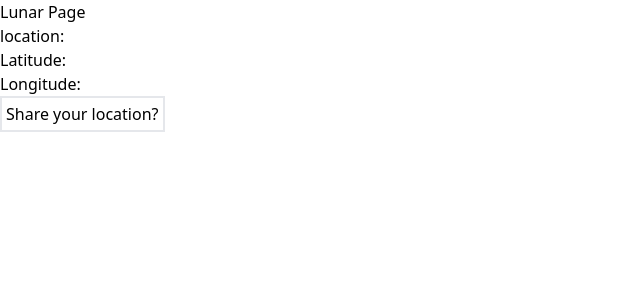
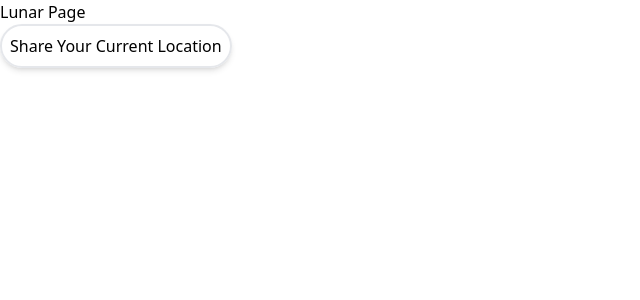
Before and after one commit to reactronauts/untitled-tide-app, a React (Vite) app: page /lunar in a window 1280 px wide. Shown: the top 300 px of the page, without its empty margins (0-640 px from the left). Built offline with nearby package versions, Linux system fonts and the light colour scheme.

Commit message:
fix: changed to render only button. Some styling added. Incomplete styling.

```diff
--- a/src/components/GetUserLocation.jsx
+++ b/src/components/GetUserLocation.jsx
@@ -12,10 +12,7 @@ export function GetUserLocation() {
 
     return(
         <div>
-            <p>location:</p>
-            <p>Latitude: {location.latitude}</p>
-            <p>Longitude: {location.longitude}</p>
-            <button onClick={handleLocationShare} className='border-2 p-1'>Share your location?</button>
+            <button onClick={handleLocationShare} className='border-2 p-1 rounded-full bg-#219EBC shadow-md border-solid border hover:border-solid hover:border-2 p-2'>Share Your Current Location</button>
         </div>
     )
 }
```
